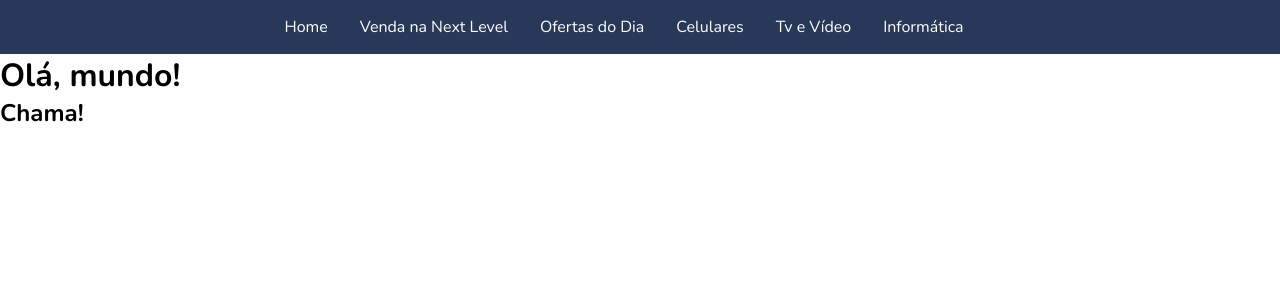
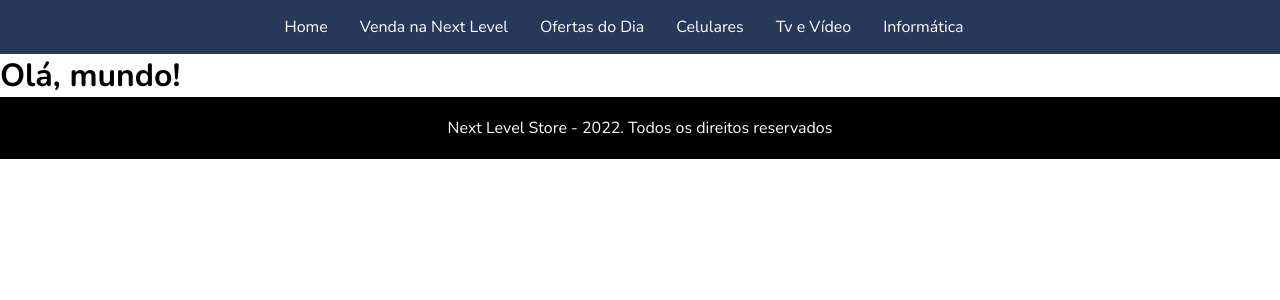
Before and after one commit to WallaceHolanda/next_level_store, a React (Create React App) app: page / in a window 1280 px wide. Shown: the top 300 px of the page. Built offline with nearby package versions, Linux system fonts and the light colour scheme.

Commit message:
Adicionando o Footer

```diff
--- a/src/App.js
+++ b/src/App.js
@@ -1,17 +1,18 @@
 import {BrowserRouter as Router, Routes, Route} from 'react-router-dom';
-import Navbar from './components/layout/Navbar';
 
 import Home from './components/pages/Home';
+import Login from './components/pages/Login'
 
 function App() {
   return (
     <Router>
-      <Navbar />
-
       <Routes>
         <Route exact path='/' element={<Home/>}/>
       </Routes>
 
+      <Routes>
+        <Route path='/login' element={<Login/>}/>
+      </Routes>
     </Router>
   );
 }
--- /dev/null
+++ b/src/components/layout/Footer.js
@@ -0,0 +1,11 @@
+import styles from './Footer.module.css';
+
+function Footer(){
+    return (
+        <div className={styles.div}>
+            <p className={styles.p}>Next Level Store - 2022. Todos os direitos reservados</p>
+        </div>
+    );
+}
+
+export default Footer;
--- /dev/null
+++ b/src/components/layout/Footer.module.css
@@ -0,0 +1,11 @@
+.div {
+    background-color: #000;
+    padding: 10px;
+}
+
+.p {
+    background-color: #000;
+    padding: 10px;
+    color: #FFF;
+    text-align: center;
+}
--- a/src/components/layout/Navbar.module.css
+++ b/src/components/layout/Navbar.module.css
@@ -1,6 +1,5 @@
 .navbar {
     display: flex;
-    justify-content: space-between;
     background-color: #283859;
     padding: 1em;
     justify-content: center;
--- a/src/components/pages/Home.js
+++ b/src/components/pages/Home.js
@@ -1,8 +1,13 @@
+import Footer from "../layout/Footer";
+import Navbar from "../layout/Navbar";
+
 function Home() {
     return (
         <div>
+            <Navbar/>
             <h1>Olá, mundo!</h1>
-            <h2>Chama!</h2>
+
+            <Footer />
         </div>
     );
 }
--- /dev/null
+++ b/src/components/pages/Login.js
@@ -0,0 +1,10 @@
+function Login(){
+    return (
+        <div>
+            <h1>Seja Bem-vindo</h1>
+            <p>Faça Login para ter acesso à plataforma</p>
+        </div>
+    );
+}
+
+export default Login;
```
Also changed, not shown: src/components/HelloWorld.js (deleted, +0 -9 lines).
